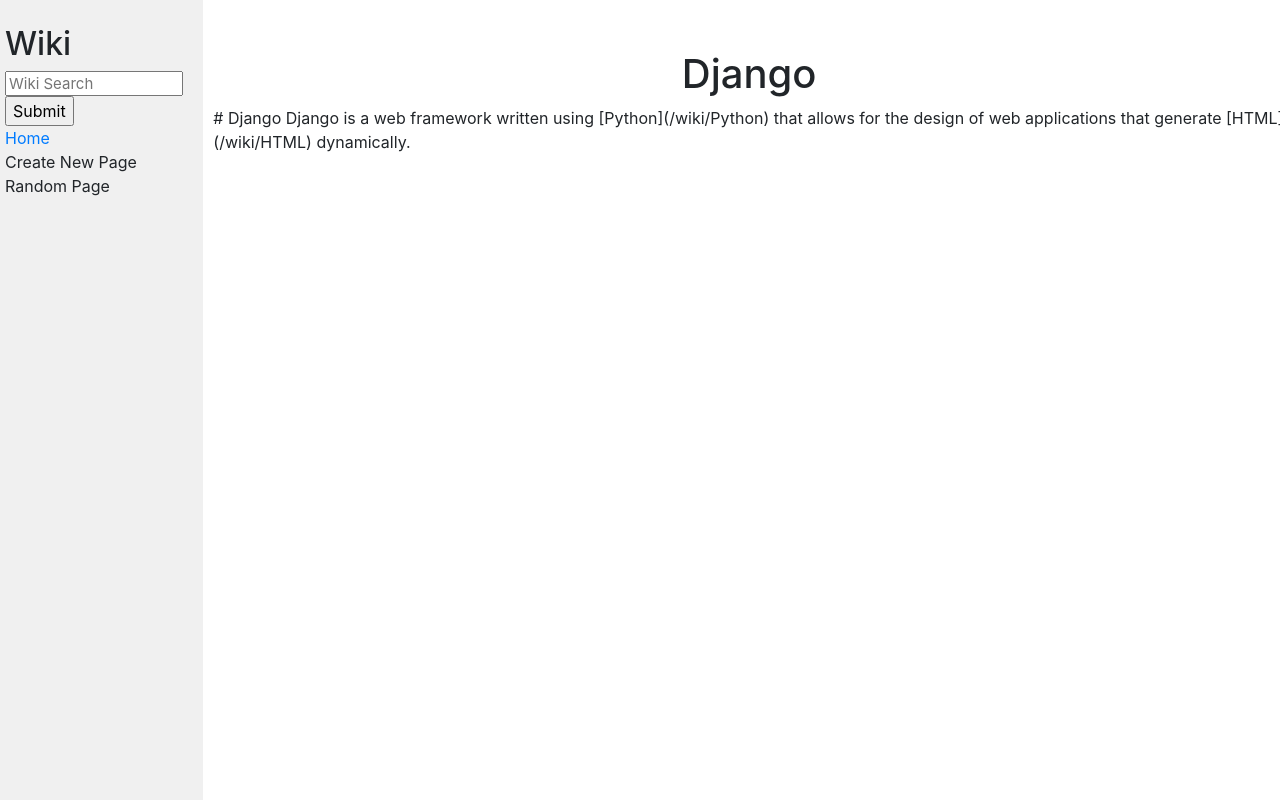
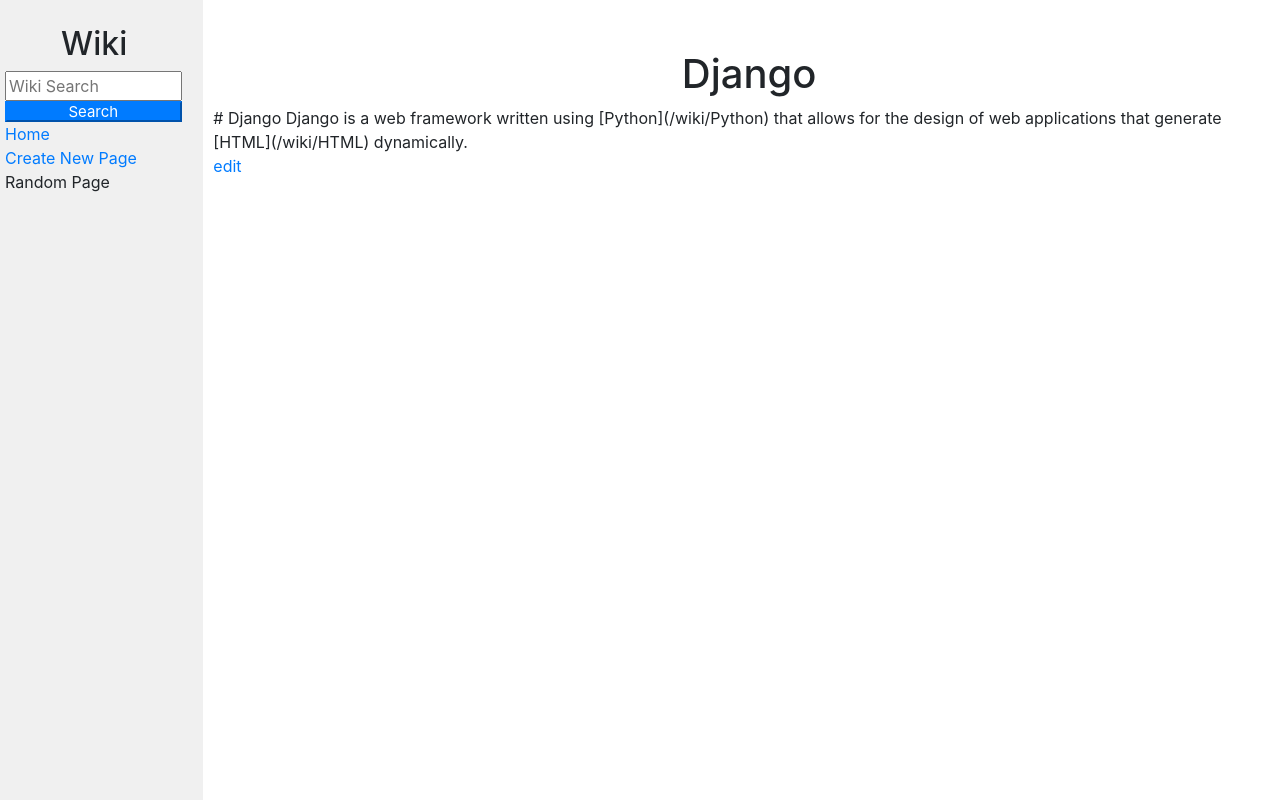
Before and after one commit to Dm1Tr0/cs50_web-wiki, a Django app: page /Django in a window 1280 px wide. Run offline with Django 3.2, Linux system fonts and the light colour scheme; some libraries are stand-ins or nearby versions.

Commit message:
most of the functions works, random and markdown to html left

```diff
--- a/encyclopedia/static/encyclopedia/styles.css
+++ b/encyclopedia/static/encyclopedia/styles.css
@@ -14,18 +14,30 @@
 }
 
 textarea {
-    height: 90vh;
-    width: 80%;
+    margin: 10px 0 10px 0;
+    height: 65vh;
+    width: 99%;
+    display: block;
+}
+
+.btn-primary {
+    width: 99%;
+    font-size: 15px;
+    line-height: 15px;
+    display: block;
+}
+
+#id_title {
+    width: 99%;
+}
+
+#article {
+    width: 99%;
+    height: auto;
 }
 
 .main {
     padding: 10px;
-}
-
-.search {
-    width: 100%;
-    font-size: 15px;
-    line-height: 15px;
 }
 
 .sidebar {
@@ -36,4 +48,5 @@
 
 .sidebar h2 {
     margin-top: 5px;
+    text-align: center;
 }
--- a/encyclopedia/templates/encyclopedia/layout.html
+++ b/encyclopedia/templates/encyclopedia/layout.html
@@ -15,13 +15,13 @@
                     <form action="{% url 'wiki:search' %}" method="post">
                         {% csrf_token %}
                         {{ form }}
-                        <input type="submit">
+                        <input class="btn-primary" type="submit" value="Search">
                     </form>
                 <div>
                     <a href="{% url 'wiki:index' %}">Home</a>
                 </div>
                 <div>
-                    Create New Page
+                    <a href="{% url 'wiki:create' %}">Create New Page</a>
                 </div>
                 <div>
                     Random Page
--- a/encyclopedia/templates/encyclopedia/publication.html
+++ b/encyclopedia/templates/encyclopedia/publication.html
@@ -6,5 +6,10 @@
 
 {% block body %}
         <h1>{{ title_name }}</h1>
-        {{ the_article_data }}
+
+        <div id="article">
+            {{ the_article_data }}
+        </div>
+        <a href="{% url 'wiki:edit' title=title_name %}"> edit </a>
+
 {% endblock %}
--- a/encyclopedia/urls.py
+++ b/encyclopedia/urls.py
@@ -7,5 +7,7 @@
 urlpatterns = [
     path("", views.index, name="index"),
     path("search", views.search, name="search"),
+    path("create", views.create, name="create"),
+    path("edit/<str:title>", views.edit, name="edit"),
     path("<str:title>", views.go_to_publication, name="go_to_publication")
 ]
--- a/encyclopedia/views.py
+++ b/encyclopedia/views.py
@@ -3,13 +3,29 @@
 from django.http import HttpResponseRedirect
 from django import forms
 from django.urls import reverse
+from django.contrib import messages
 
 from . import util
+
+class EditForm(forms.Form):
+  """ Form Class for Editing Entries """
+  text = forms.CharField(label='', widget=forms.Textarea(attrs={
+      "placeholder": "Enter Page Content using Github Markdown"
+    }))
+
 
 class SearchForm(forms.Form):
     title = forms.CharField(label='', widget=forms.TextInput(attrs={
       "class": "search",
       "placeholder": "Wiki Search"}))
+
+class CreateForm(forms.Form):
+    """ Form Class for Creating New Entries """
+    title = forms.CharField(label='', widget=forms.TextInput(attrs={
+      "placeholder": "Page Title"}))
+    text = forms.CharField(label='', widget=forms.Textarea(attrs={
+      "placeholder": "Enter Page Content using Github Markdown"
+    }))
 
 def index(request):
     return render(request, "encyclopedia/index.html", {
@@ -58,6 +74,77 @@
                 "related_titles": related_titles,
                 "form": SearchForm()
                 })
+        # othervice the form is not valid
+        else:
+             return render(request, "encyclopedia/search.html", {
+                "title_name": title,
+                "related_titles": related_titles,
+                "form": form
+                })
 
-    # Otherwise form not posted or form not valid, return to index page:
-    return redirect(reverse('wiki:index'))
+
+def create(request):
+
+    if request.method == "POST":
+        form = CreateForm(request.POST)
+
+        if form.is_valid():
+          title = form.cleaned_data['title']
+          text = form.cleaned_data['text']
+        else:
+            messages.error(request,"something went worog, pleas check the input data")
+            return render(request, "encyclopedia/create.html", {
+                "form_article": form,
+                "form_search": SearchForm()
+                })
+
+        if  util.get_entry(title):
+            messages.error(request, 'The page with the same name exists')
+            return render(request, "encyclopedia/create.html", {
+              "create_form": form,
+              "search_form": SearchForm(),
+              "existing_page": title
+            })
+
+        util.save_entry(title, text)
+        messages.success(request, f'New page "{title}" created successfully!')
+        return redirect(reverse('wiki:go_to_publication', args=[title]))
+
+    # case of get request
+    return render(request, "encyclopedia/create.html", {
+        "create_form": CreateForm(),
+        "form": SearchForm()
+        })
+
+def edit(request, title):
+    """ Lets users edit an already existing page on the wiki """
+
+    if request.method == "POST":
+        form = EditForm(request.POST)
+
+        if form.is_valid():
+          text = form.cleaned_data['text']
+          util.save_entry(title, text)
+          messages.success(request, f'Entry "{title}" updated successfully!')
+          return redirect(reverse('wiki:go_to_publication', args=[title]))
+
+        else:
+          messages.error(request, f'Editing form not valid, please try again!')
+          return render(request, "encyclopedia/edit.html", {
+            "title": title,
+            "edit_form": form,
+            "search_form": SearchForm()
+          })
+
+    text = util.get_entry(title)
+
+    # If title does not exist, return to index with error:
+    if text == None:
+        messages.error(request, f'"{title}"" page does not exist and can\'t be edited, please create a new page instead!')
+
+    # Otherwise return pre-populated form:
+    return render(request, "encyclopedia/edit.html", {
+        "title": title,
+        "edit_form": EditForm(initial={'text':text}),
+        "search_form": SearchForm()
+    })
```
Also changed, not shown: entries/CSS.md (+5 -1 lines).
